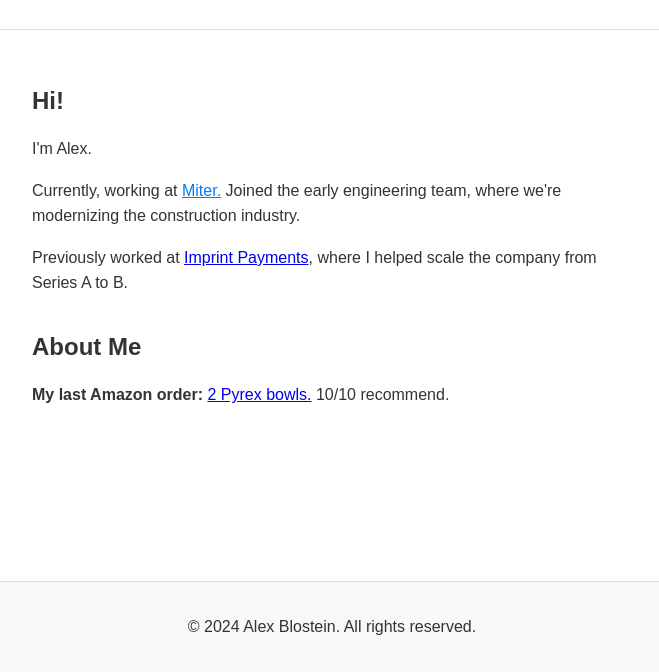
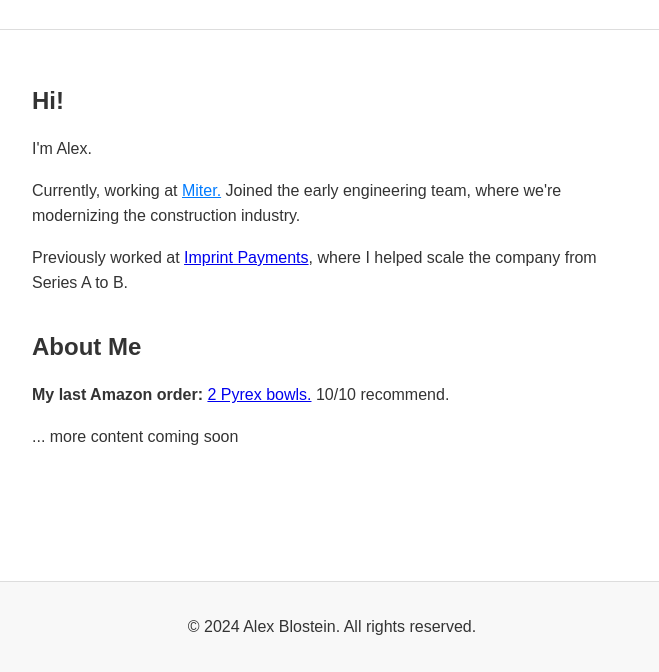
Before and after one commit to ablost33/website, a plain HTML site: page index.html in a window 1280 px wide. Shown: the part 128-800 px from the top of the page, without its empty margins (308-967 px from the left). Drawn offline with Linux system fonts and the light colour scheme.

Commit message:
Added more content

```diff
--- a/index.html
+++ b/index.html
@@ -26,6 +26,7 @@
         <section>
             <h2>About Me</h2>
             <p><strong>My last Amazon order: </strong> <a href="https://www.amazon.com/dp/B08514ZZ8G?ref=ppx_yo2ov_dt_b_fed_asin_title">2 Pyrex bowls.</a>  10/10 recommend.</p>
+            <p>... more content coming soon</p>
         </section>
     </main>
     <footer>
```
